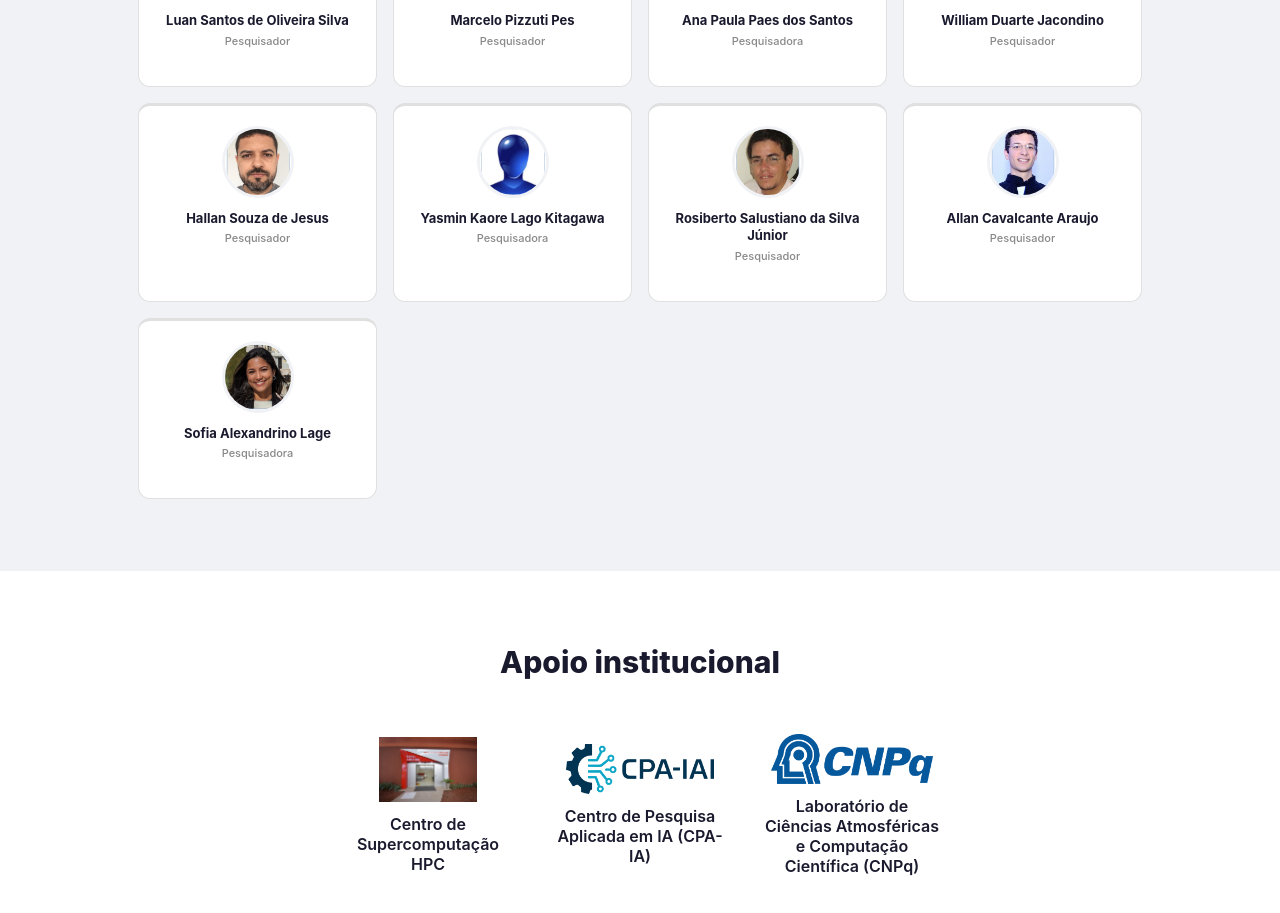
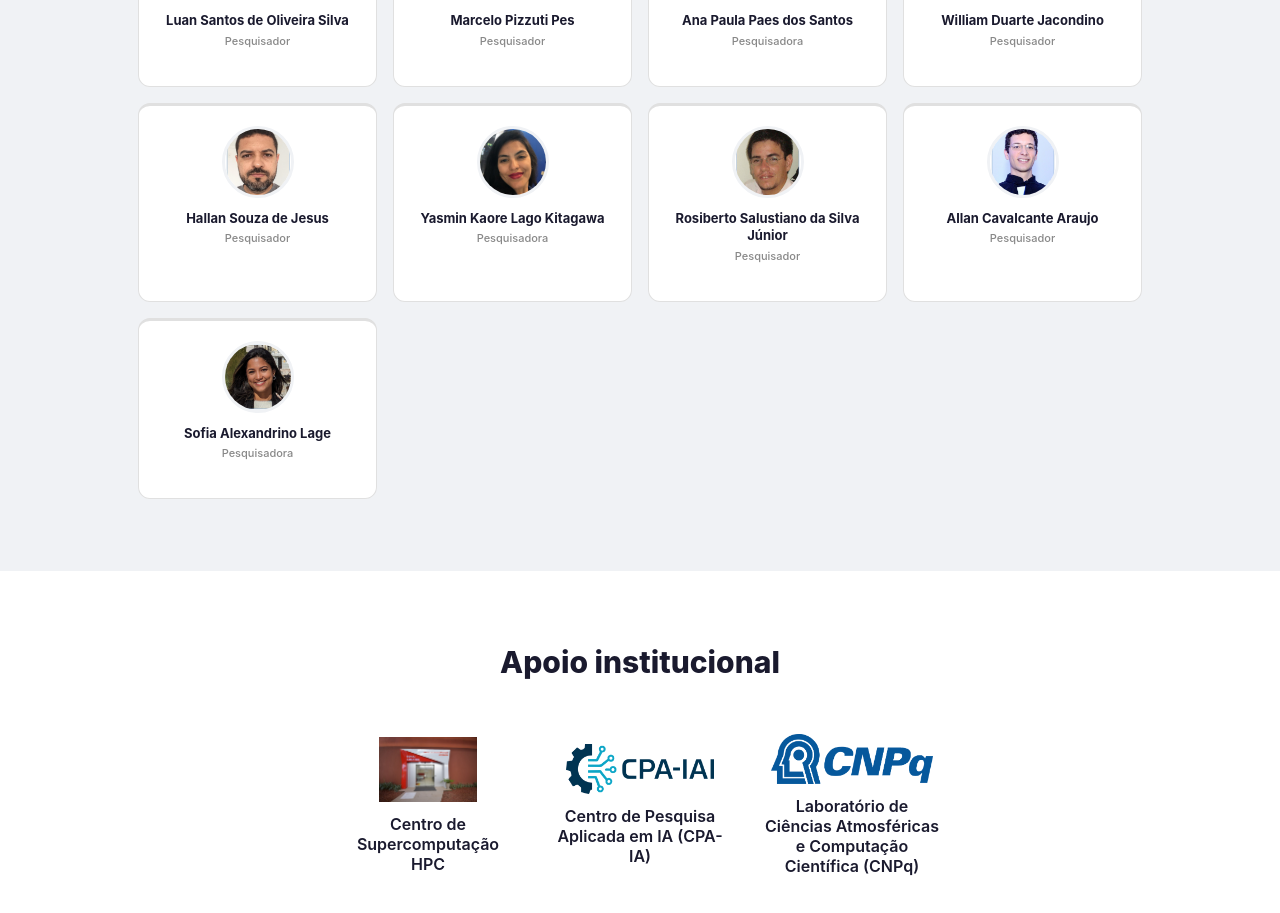
Before and after one commit to diogonsramos/cnpq-offshore-wind-webgis, a React (Vite) app: page /#/home in a window 1280 px wide. Shown: the part 8220-9133 px from the top of the page. Built offline with nearby package versions, Linux system fonts and the light colour scheme.

Commit message:
feat(landing): adiciona foto da pesquisadora Yasmin

```diff
--- a/src/components/LandingPage.tsx
+++ b/src/components/LandingPage.tsx
@@ -30,7 +30,7 @@ const TEAM: {
     { name: 'Ana Paula Paes dos Santos', roleKey: 'landing.team.role_researcher_f', badge: null, photo: 'ana_paula_paes_dos_santos.png', lattes: 'https://lattes.cnpq.br/0287853035799329' },
     { name: 'William Duarte Jacondino', roleKey: 'landing.team.role_researcher_m', badge: null, photo: 'william_duarte_jacondino.png', lattes: 'https://lattes.cnpq.br/1111671373753798' },
     { name: 'Hallan Souza de Jesus', roleKey: 'landing.team.role_researcher_m', badge: null, photo: 'hallan_souza_de_jesus.png', lattes: 'https://lattes.cnpq.br/1996145337862107' },
-    { name: 'Yasmin Kaore Lago Kitagawa', roleKey: 'landing.team.role_researcher_f', badge: null, photo: 'default_image.png', lattes: 'https://lattes.cnpq.br/5503607216137253' },
+    { name: 'Yasmin Kaore Lago Kitagawa', roleKey: 'landing.team.role_researcher_f', badge: null, photo: 'yasmin_kaore.jpg', lattes: 'https://lattes.cnpq.br/5503607216137253' },
     { name: 'Rosiberto Salustiano da Silva Júnior', roleKey: 'landing.team.role_researcher_m', badge: null, photo: 'rosiberto_salustiano_da_silva_junior.png', lattes: 'https://lattes.cnpq.br/1798232201205174' },
     { name: 'Allan Cavalcante Araujo', roleKey: 'landing.team.role_researcher_m', badge: null, photo: 'allan_cavalcante_araujo.png', lattes: 'https://lattes.cnpq.br/5127547423362922' },
     { name: 'Sofia Alexandrino Lage', roleKey: 'landing.team.role_researcher_f', badge: null, photo: 'sofia_alexandrino_lage.png', lattes: 'https://lattes.cnpq.br/8666873652216091' },
```
Also changed, not shown: public/images/team/yasmin_kaore.jpg (added).
